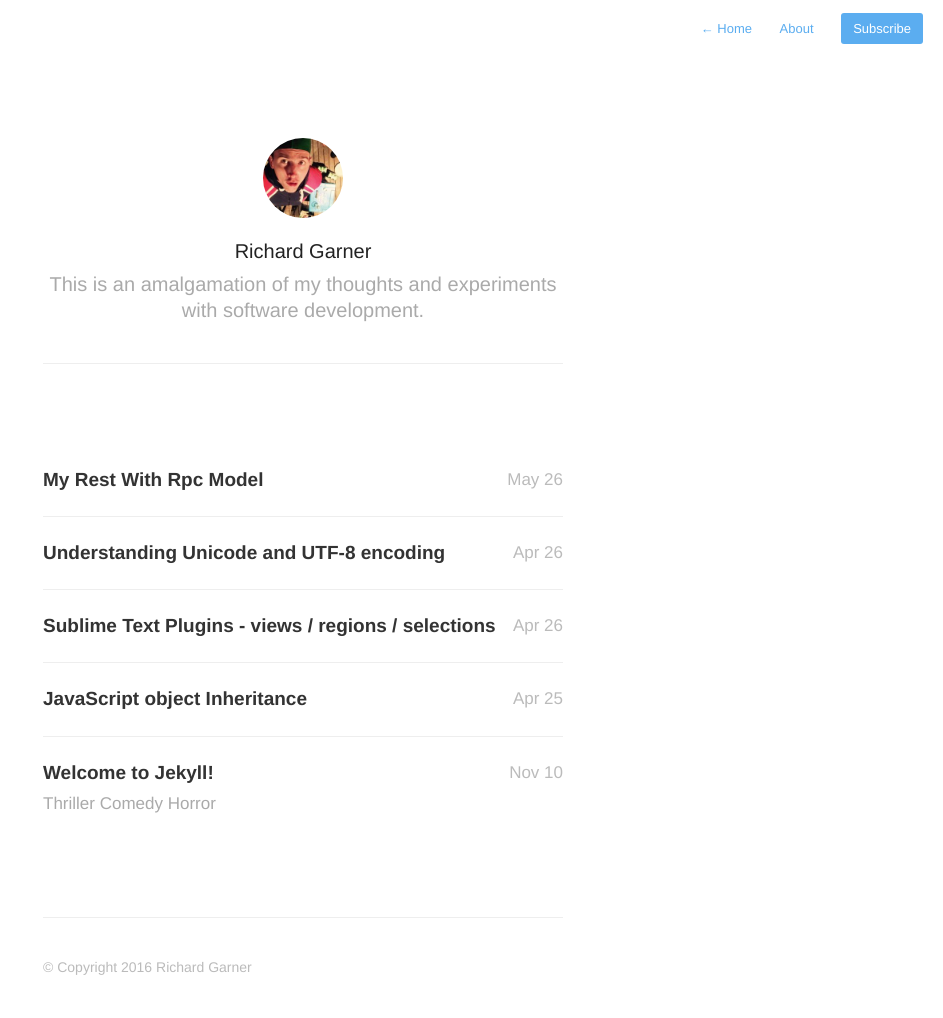
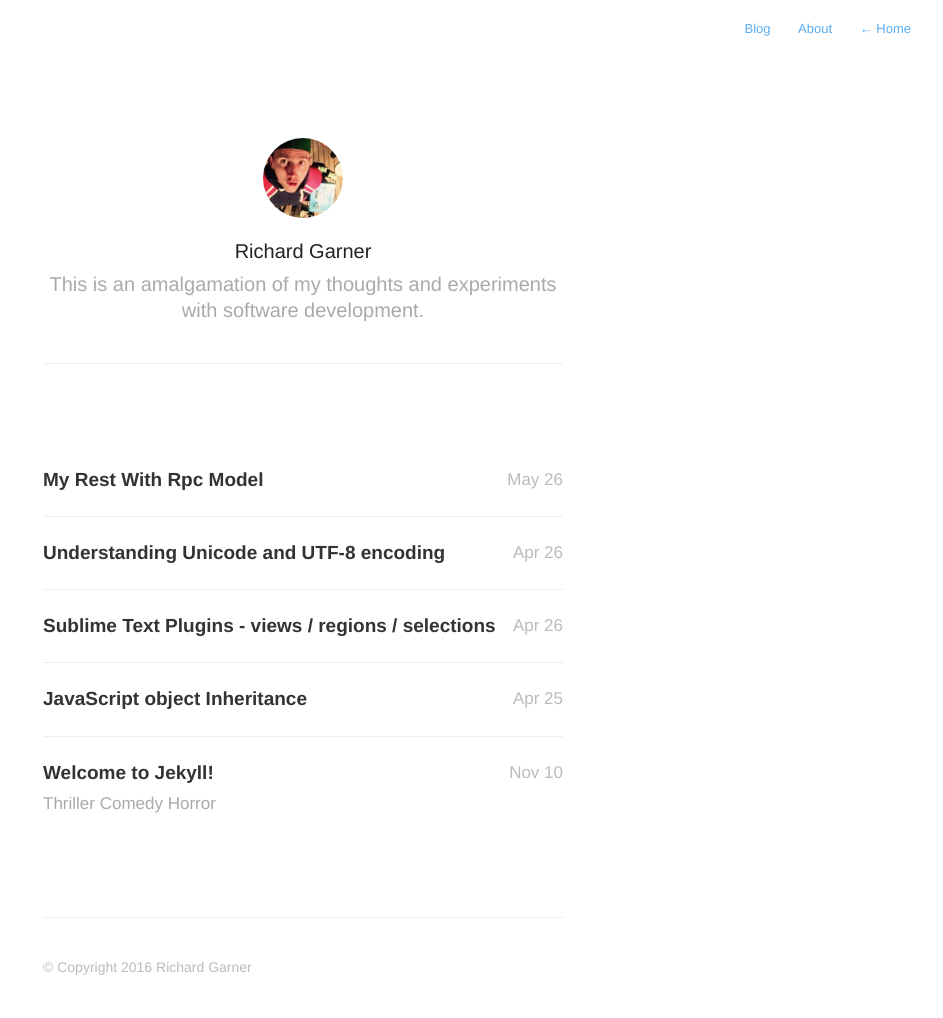
Before and after one commit to grubstarstar/grubstarstar.github.io, a Jekyll site: the page built from index.html, in a window 1280 px wide. Shown: the whole page, without its empty margins (337-1280 px from the left). Built offline with Jekyll 4.4.1, drawn with Linux system fonts in a browser that asks for light colours; nearby versions of some CDN libraries; the list of posts is cut into pages by our own code.

Commit message:
added link back to my website

```diff
--- a/_includes/navigation.html
+++ b/_includes/navigation.html
@@ -1,6 +1,6 @@
 <nav class="main-nav">
     {% if page.url != "/index.html" %}
-        <a href="{{ site.baseurl }}"> <span class="arrow">←</span> Home </a>
+        <a href="{{ site.baseurl }}">Blog </a>
     {% endif %}
 
     {% if page.url != "/about/" %}
@@ -8,5 +8,6 @@
             <a href="{{ site.baseurl }}about">About </a>
         {% endif %}
     {% endif %}
-    <a class="cta" href="{{ site.baseurl }}feed.xml">Subscribe</a>
+    <a href="http://richgarner.net"> <span class="arrow">←</span> Home </a>
+    <!--a class="cta" href="{{ site.baseurl }}feed.xml">Subscribe</a-->
 </nav>
```
Also changed, not shown: 1 other file.
